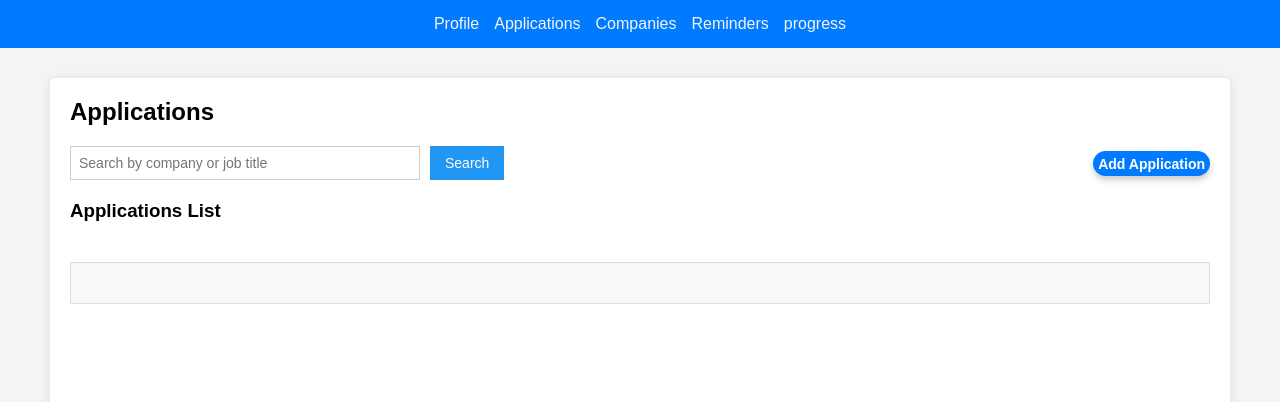
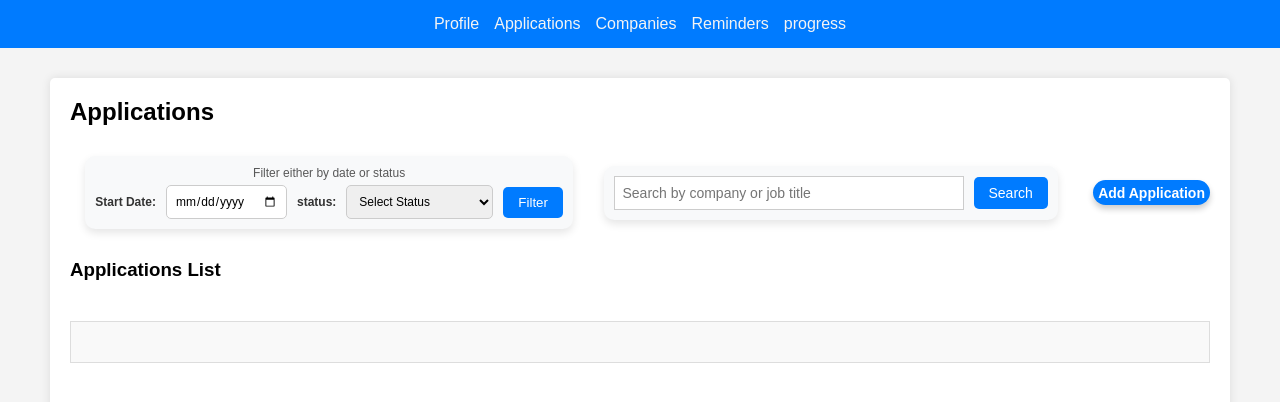
Before and after one commit to sabareesanrajkumar/job-hunt-portal, a website: page client/views/jobhunt.html in a window 1280 px wide. Both pictures are taken after a click on the item "Applications". Drawn offline with nearby package versions, Linux system fonts and the light colour scheme; no server answers.

Commit message:
implemented filter functionality

```diff
--- a/client/css/applications.css
+++ b/client/css/applications.css
@@ -29,9 +29,10 @@ h3 {
 #search-button {
     padding: 8px 15px;
     font-size: 14px;
-    background-color: #2196F3;
+    background-color: #007bff;
     color: white;
     border: none;
+    border-radius: 5px;
     cursor: pointer;
 }
 
@@ -145,3 +146,70 @@ h3 {
     font-weight: bold;
     color: #333;
 }
+
+.search {
+    display: flex;
+    justify-content: center;
+    align-items: center;
+    padding: 10px;
+    background: #f8f9fa;
+    border-radius: 10px;
+    box-shadow: 0 4px 8px rgba(0, 0, 0, 0.1);
+    max-width: 500px;
+    margin: 10px auto;
+
+}
+
+.filter{
+    display: flex;
+    justify-content: center;
+    flex-direction: column;
+    align-items: center;
+    padding: 10px;
+    background: #f8f9fa;
+    border-radius: 10px;
+    box-shadow: 0 4px 8px rgba(0, 0, 0, 0.1);
+    max-width: 500px;
+    margin: 10px auto;
+}
+
+#filter-form {
+    display: flex;
+    flex-wrap: wrap;
+    align-items: center;
+    gap: 10px;
+}
+
+#filter-form label {
+    font-weight: bold;
+    color: #333;
+    font-size: 12px;
+}
+
+#filter-form input,#filter-form select {
+    padding: 8px;
+    border: 1px solid #ccc;
+    border-radius: 5px;
+    font-size: 12px;
+}
+
+#filter-button {
+    padding: 8px 15px;
+    background: #007bff;
+    color: white;
+    border: none;
+    border-radius: 5px;
+    cursor: pointer;
+    transition: background 0.3s;
+}
+
+#filter-button:hover {
+    background: #0b7dda;
+}
+
+.filter p {
+    font-size: 12px;
+    color: #585858;
+    display: block;
+    margin-bottom: 5px;;
+}
--- a/client/scripts/applications.js
+++ b/client/scripts/applications.js
@@ -39,6 +39,10 @@
       { headers: { Authorization: token } }
     );
     if (response.data) {
+      localStorage.setItem(
+        "applications",
+        JSON.stringify(response.data.applications)
+      );
       renderApplications(response.data);
     }
   }
@@ -46,7 +50,6 @@
   function renderApplications(data) {
     const applicationRecord = document.getElementById("applicationsList");
     applicationRecord.innerHTML = "";
-    console.log("in renderapps>>>>>>>>>>>>>>>>", data);
 
     data.applications.forEach((app) => {
       const appDiv = document.createElement("div");
@@ -106,6 +109,7 @@
       console.log(response);
       if (response.status == 200) {
         alert("Application updated successfully!");
+        showApplications();
       }
     } catch (error) {
       console.error("Error updating application:", error);
@@ -167,3 +171,30 @@ document.getElementById("search-button").addEventListener("click", async () => {
     renderApplications(searchResponse.data);
   }
 });
+
+document.getElementById("filter-form").addEventListener("submit", (event) => {
+  event.preventDefault();
+  const startDate = new Date(document.getElementById("start-date").value);
+  const status = document.getElementById("status").value;
+  const applications = JSON.parse(localStorage.getItem("applications"));
+
+  let dateFilters = [];
+  if (startDate != "Invalid Date") {
+    dateFilters = applications.filter((app) => {
+      const appDate = new Date(app.dateApplied);
+      return appDate >= startDate;
+    });
+  }
+  let statusFilters = [];
+  if (status != "select status") {
+    statusFilters = applications.filter((app) => {
+      const appStatus = app.status;
+      return appStatus == status;
+    });
+  }
+
+  const sendResponse = {
+    applications: [...new Set([...dateFilters, ...statusFilters])],
+  };
+  renderApplications(sendResponse);
+});
--- a/client/views/jobhunt.html
+++ b/client/views/jobhunt.html
@@ -51,10 +51,27 @@
         <div id="applications-container">
             <h2>Applications</h2>
             <div class="header">
+                <div class="filter">
+                    <p>Filter either by date or status</p>
+                    <form id="filter-form">
+                        <label for="start-date">Start Date:</label>
+                        <input type="date" id="start-date" name="startDate"/>
+                        <label for="status">status:</label>
+                        <select id="status" name="status">
+                            <option value="select status">Select Status</option>
+                            <option value="Applied">Applied</option>
+                            <option value="Interview Scheduled">Interview Scheduled</option>
+                            <option value="Offer Received">Offer Received</option>
+                            <option value="Rejeced">Rejected</option>
+                        </select>
+                        <button type="submit" id="filter-button">Filter</button>
+                    </form>
+                </div>
                 <div class="search">
                     <input type="text" id="search-keyword" placeholder="Search by company or job title">
                     <button id="search-button">Search</button>
                 </div>
+
                 <button id="add-application-btn">Add Application</button>
             </div>
             <h3>Applications List</h3>
```
